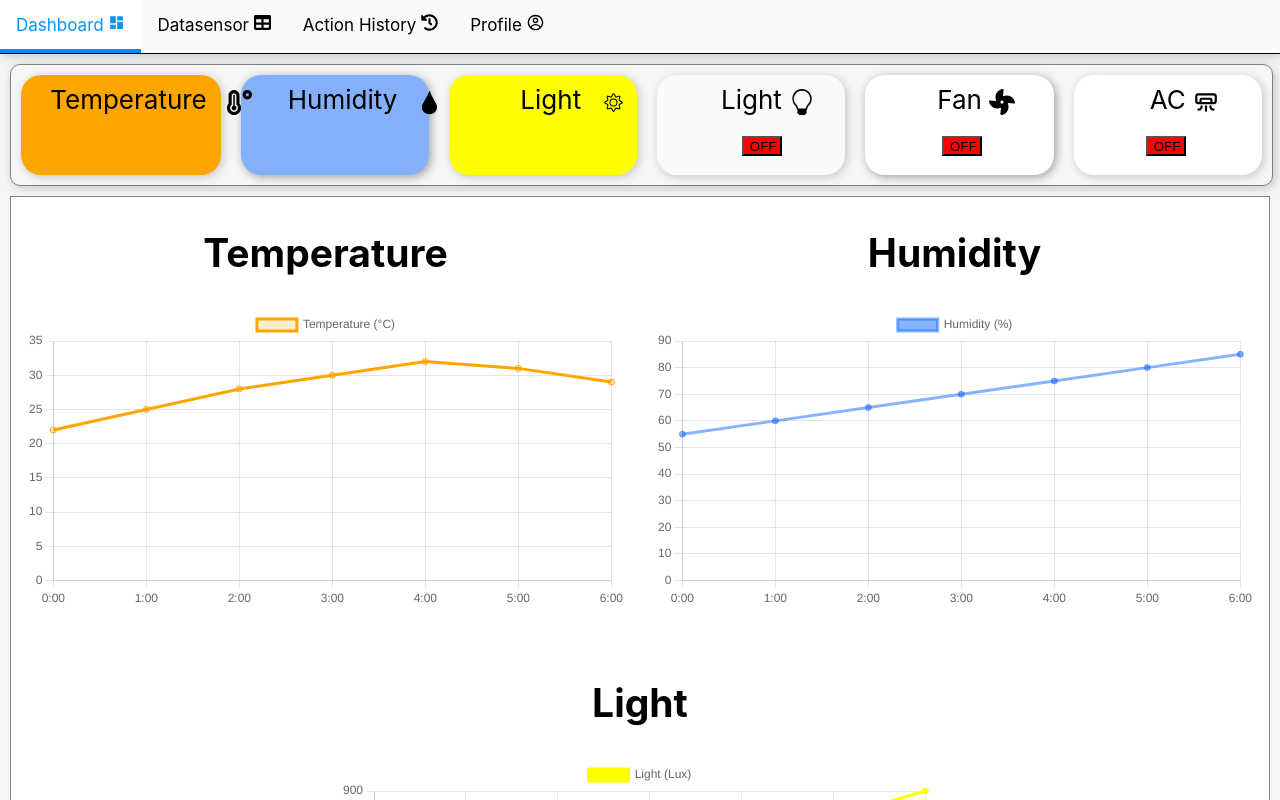
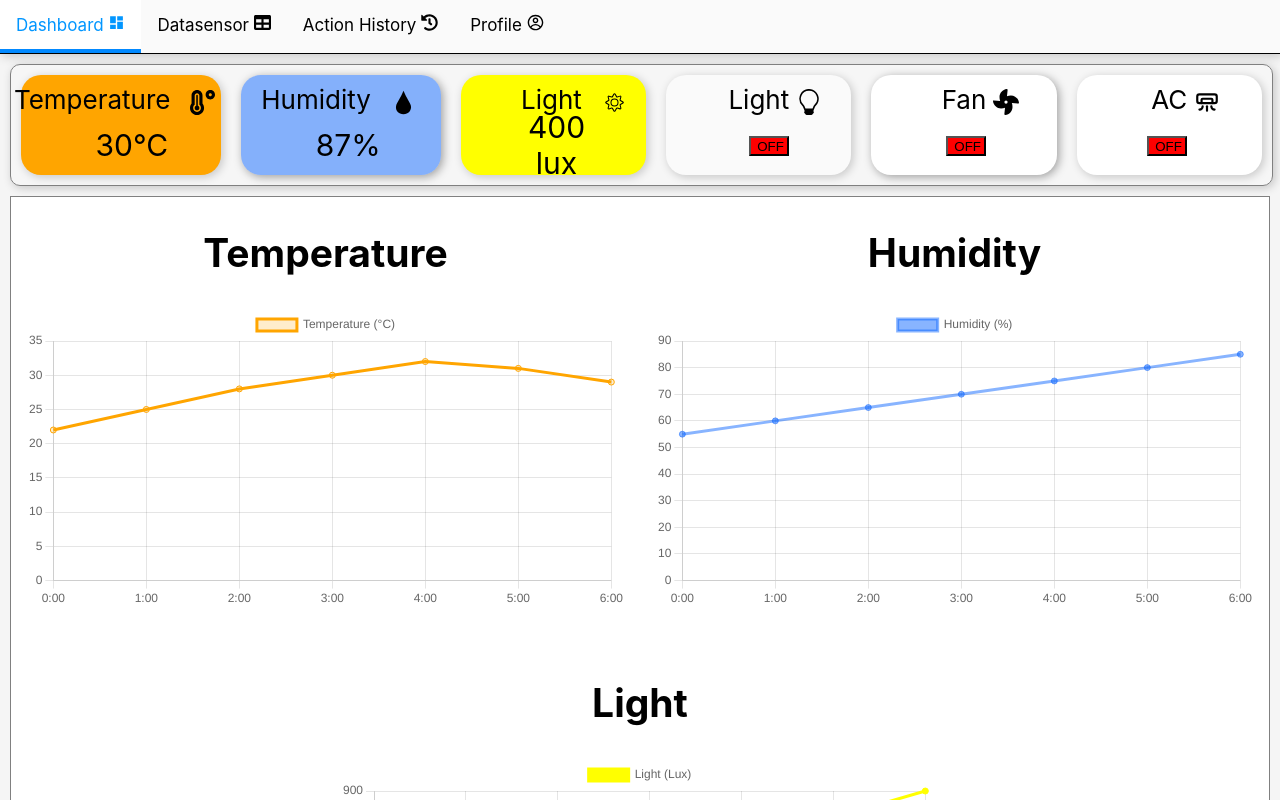
Before and after one commit to spmon/IOT-template, a React (Create React App) app: page / in a window 1280 px wide. Shown: the top 800 px of the page. Built offline with nearby package versions, Linux system fonts and the light colour scheme.

Commit message:
Update Home.js

```diff
--- a/src/views/Example/Home.js
+++ b/src/views/Example/Home.js
@@ -34,7 +34,7 @@ class Home extends React.Component {
       ],
     };
 
-    // Dữ liệu cho biểu đồ độ ẩm
+
     const humidityData = {
       labels: ['0:00', '1:00', '2:00', '3:00', '4:00', '5:00', '6:00'],
       datasets: [
@@ -42,13 +42,13 @@ class Home extends React.Component {
           label: 'Humidity (%)',
           data: [55, 60, 65, 70, 75, 80, 85],
           fill: false,
-          backgroundColor: 'rgba(0, 94, 255, 0.468',
-          borderColor: 'rgba(0, 94, 255, 0.468',
+          backgroundColor: 'rgba(0, 94, 255, 0.468)',
+          borderColor: 'rgba(0, 94, 255, 0.468)',
         },
       ],
     };
 
-    // Dữ liệu cho biểu đồ ánh sáng
+
     const lightData = {
       labels: ['0:00', '1:00', '2:00', '3:00', '4:00', '5:00', '6:00'],
       datasets: [
@@ -68,21 +68,23 @@ class Home extends React.Component {
         <div className="box1">
           <span className="text">Temperature</span>
           <div className="Icon"><FaTemperatureHigh /></div>
+          <div className='inform'>30°C</div>
         </div>
         <div className="box2">
           <span className="text">Humidity</span>
           <div className="Icon"><GiWaterDrop /></div>
+          <div className='inform1'>87%</div>
         </div>
         <div className="box3">
-          <span className="text">Light</span>
-          <div className="Icon"><CiSun /></div>
+          <span className="textL">Light</span>
+          <div className="IconL"><CiSun /></div>
+          <div className='inform2'>400 lux</div>
         </div>
 
 
 
         <div className="Light">
           <span className="text">Light</span>
-
           <div className="button">
             {showLight ? (
               <>
@@ -137,8 +139,8 @@ class Home extends React.Component {
       </div>
       <div className='chart'>
       <div className='chart1'>
-      <LineChart data={temperatureData} title="Temperature" />
-      <LineChart data={humidityData} title="Humidity"  />
+        <LineChart data={temperatureData} title="Temperature" />
+        <LineChart data={humidityData} title="Humidity"  />
 
 
       </div>
```
